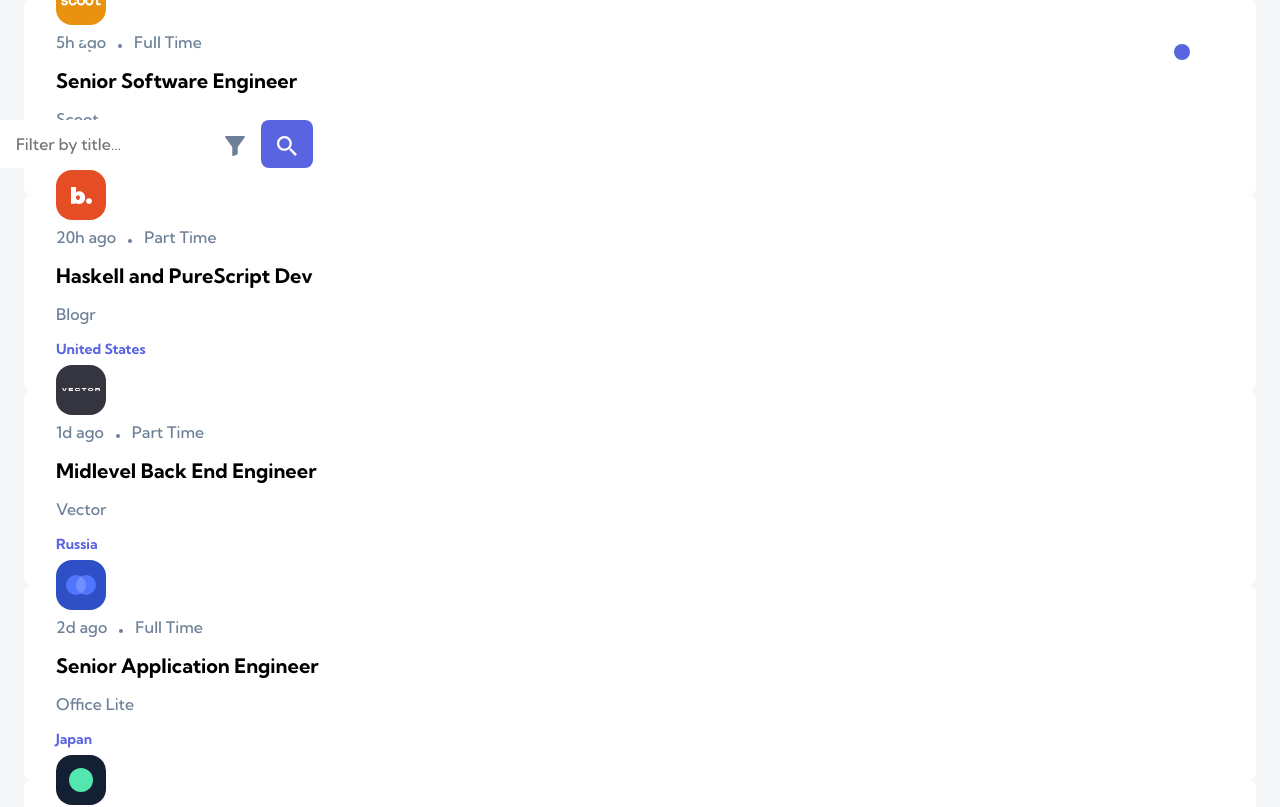
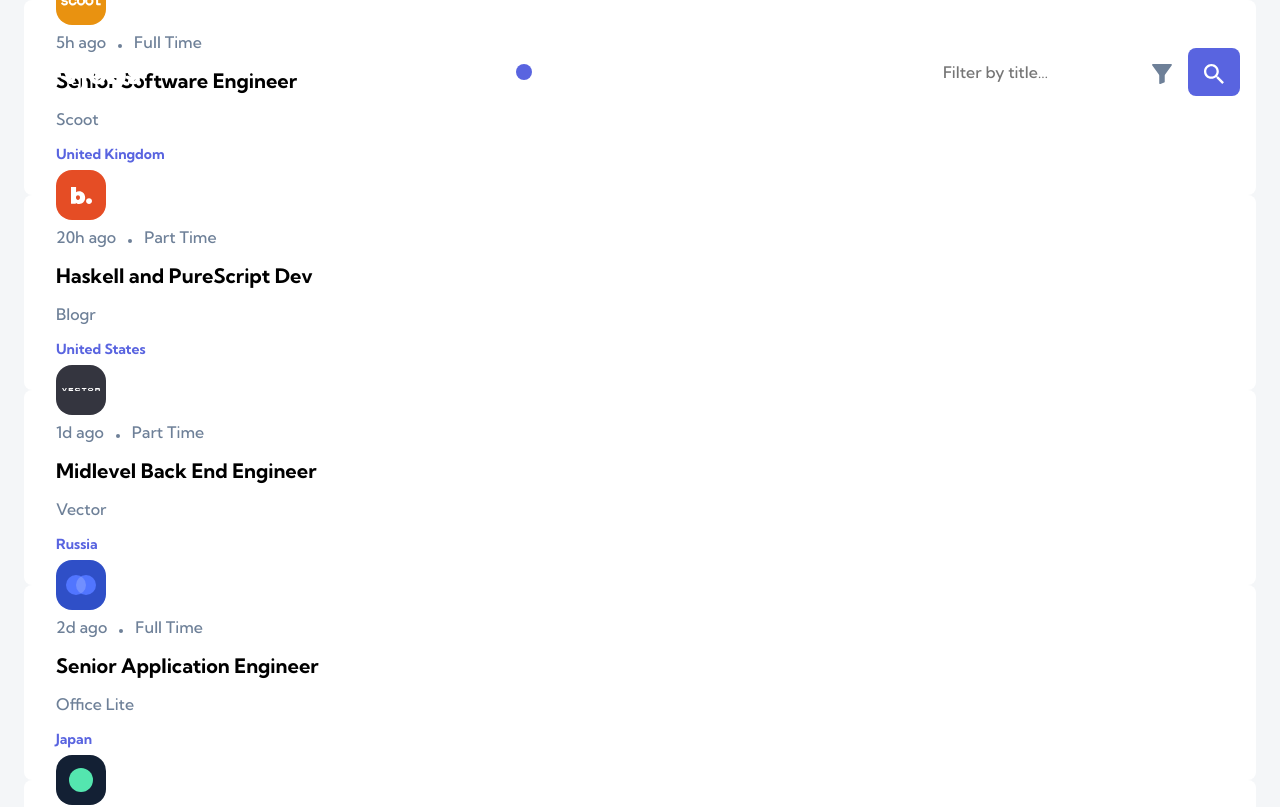
Before and after one commit to cursedxp/devjobs-web-app, a React (Create React App) app: page / in a window 1280 px wide. Shown: the top 807 px of the page. Built offline with nearby package versions, Linux system fonts and the light colour scheme.

Commit message:
filter added to header

```diff
--- a/src/components/header/Header.jsx
+++ b/src/components/header/Header.jsx
@@ -1,10 +1,9 @@
 import { useContext } from "react";
 import "./Header.scss";
 import { ThemeContext } from "../../context/context";
-import filterIcon from "../../assets/mobile/icon-filter.svg";
-import searchIcon from "../../assets/mobile/searchIcon.svg";
 import sunIcon from "../../assets/mobile/sunIcon.svg";
 import moonIcon from "../../assets/mobile/MoonIcon.svg";
+import Filter from "../Filter/Filter";
 
 export default function Header() {
   const { handleTheme } = useContext(ThemeContext);
@@ -21,17 +20,7 @@
           </div>
           <img src={moonIcon} alt="dark theme" width={"20px"} height={"20px"} />
         </div>
-      </div>
-      <div className="filter">
-        <form action="">
-          <input type="search" placeholder="Filter by title…" />
-          <button className="white">
-            <img src={filterIcon} alt="filter" width={"20px"} height={"20px"} />
-          </button>
-          <button>
-            <img src={searchIcon} alt="" />
-          </button>
-        </form>
+        <Filter />
       </div>
     </header>
   );
```
